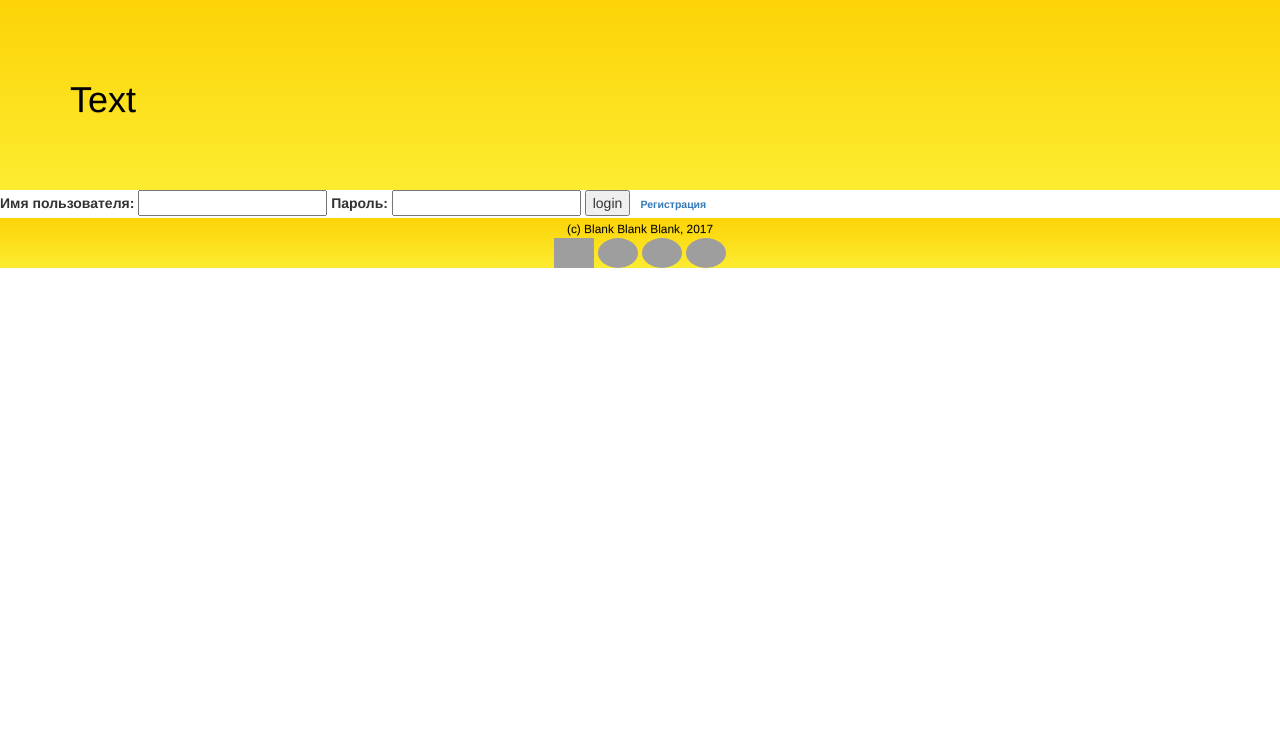
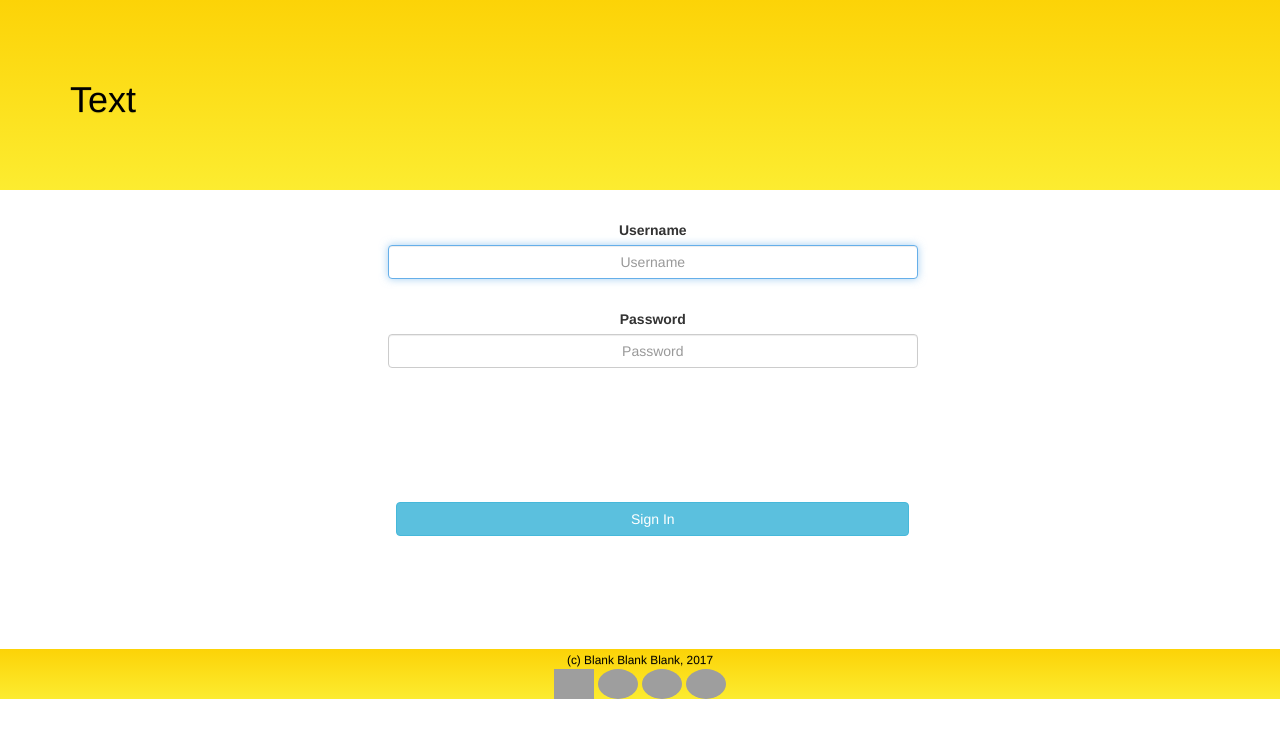
Before and after one commit to 0872114/steak, a Django app: page /user/login/ in a window 1280 px wide. Shown: the part 52-800 px from the top of the page. Run offline with Django 3.2, Linux system fonts and the light colour scheme; some libraries are stand-ins or nearby versions; grey boxes are pictures that could not be loaded.

Commit message:
Templates for Register and Login in Django.

```diff
--- a/logit/templates/registration/login.html
+++ b/logit/templates/registration/login.html
@@ -1,19 +1,40 @@
 {% extends "base.html" %}
 
 {% block content %}
+
 {% if form.errors %}
 <p class="error">Incorrect Name or Password</p>
 {% endif %}
-<form action="" method="post">{% csrf_token %}
 
-  <label for="username">Имя пользователя:</label>
-  <input type="text" name="username" value="" id="username">
-  <label for="password">Пароль:</label>
-  <input type="password" name="password" value="" id="password">
+<div class="bloke col-xs-6 col-sm-6">
 
-  <input type="submit" value="login" />
-  <input type="hidden" name="next" value="{{next|escape}}" />
- <div class="label round secondary"><a href="/user/register/">Регистрация</a></div>
+<form class="form-group logit-group" action="" method="POST"> {% csrf_token %}
+
+  <div class="form-group logit-group">
+    <label for="InputEmail1" class="regmenu">Username</label>
+      {{ form.username }} <br>
+  </div>
+
+  <div class="form-group logit-group">
+    <label for="InputPassword1" class="regmenu">Password</label>
+      {{ form.password }}
+      <p class="help-block">{{ form.password.help_text }}</p>
+  </div>
+
+   <button type="submit" class="btn btn-info logit">Sign In</button>
+
 </form>
 
+</div>
+
+    <script>
+function MakeItWork(){
+            $("#id_username").attr('placeholder', 'Username');
+            $("#id_username").addClass("form-control");
+            $("#id_password").attr('placeholder', 'Password');
+            $("#id_password").addClass("form-control");
+        }
+window.onload = function(){MakeItWork()}
+</script>
+
 {% endblock %}
--- a/static/css/forms.css
+++ b/static/css/forms.css
@@ -1,7 +1,7 @@
 .bloke {
     margin-left: 26%;
     position: relative;
-    margin-bottom: 50px;
+    margin-bottom: 350px;
 
 }
 
@@ -25,10 +25,10 @@
 
 .help-block {
     text-align: center;
+    margin-bottom: 6px;
 }
 
 .logit {
-    margin-left: 5%;
     margin-top: 20%;
     width: 90%;
 }
--- a/templates/base.html
+++ b/templates/base.html
@@ -13,6 +13,7 @@
     </title>
     <link type="text/css" rel="stylesheet" href="{% static "css/bootstrap.css" %}"/>
 	<link type="text/css" rel="stylesheet" href="{% static "css/bishen.css" %}"/>
+    <link type="text/css" rel="stylesheet" href="{% static "css/forms.css" %}"/>
 </head>
 <body>
 	{% block navmenu %}
@@ -58,7 +59,6 @@
 
       {% endblock %}
 
-
     {% block content %}
     <div id="blank">
         <h1>BLANK</h1>
```
Also changed, not shown: logit/forms.py (added, +21 -0 lines), logit/templates/logit/register.html (added, +50 -0 lines), logit/views.py (+10 -17 lines).
